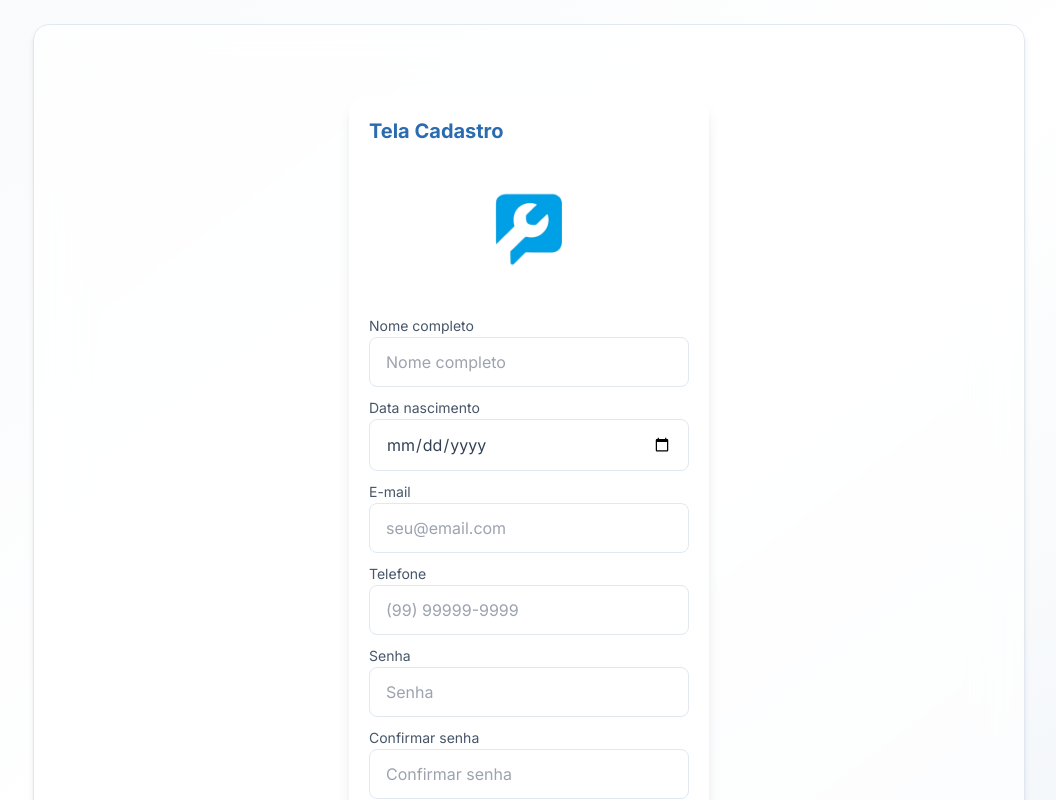
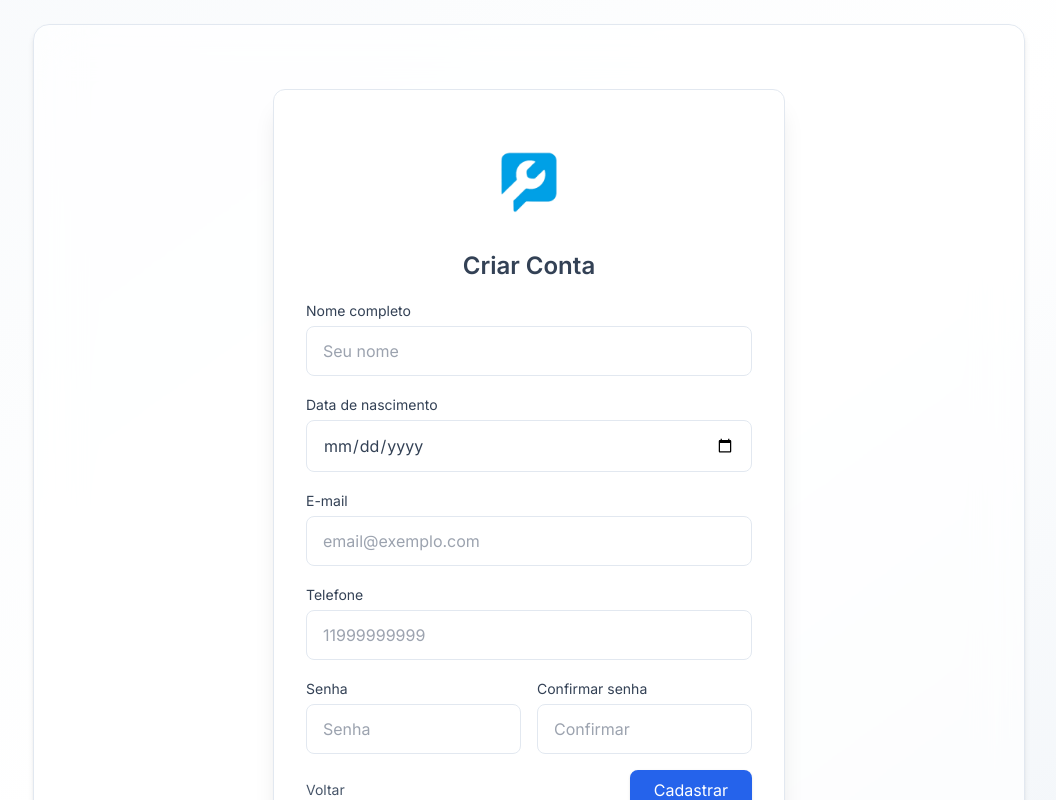
Before and after one commit to mirellisss/FixHub_front_final, a React (Vite) app: page /register in a window 1280 px wide. Shown: the top 800 px of the page, without its empty margins (111-1167 px from the left). Built offline with nearby package versions, Linux system fonts and the light colour scheme.

Commit message:
clean_code

```diff
--- a/src/components/SlideMenu.jsx
+++ b/src/components/SlideMenu.jsx
@@ -17,12 +17,12 @@ export default function SlideMenu({open, onClose}){
         <Link to="/settings" onClick={onClose} className="slide-item flex items-center gap-2">
           <FaCog className="w-4 h-4"/> Configurações
         </Link>
-        <Link to="/settings/account" onClick={onClose} className="slide-item flex items-center gap-2">
+        {/* <Link to="/settings/account" onClick={onClose} className="slide-item flex items-center gap-2">
           <FaUser className="w-4 h-4"/> Minha Conta
         </Link>
         <Link to="/settings/security" onClick={onClose} className="slide-item flex items-center gap-2">
           <FaLock className="w-4 h-4"/> Segurança
-        </Link>
+        </Link> */}
 
         {/* Nova aba de Perguntas Frequentes */}
         <Link to="/faq" onClick={onClose} className="slide-item flex items-center gap-2">
--- a/src/pages/Register.jsx
+++ b/src/pages/Register.jsx
@@ -1,19 +1,19 @@
 import React, { useState } from 'react';
 import { useNavigate } from 'react-router-dom';
 import FormCard from '../components/FormCard';
+import Swal from 'sweetalert2';
 
 const NAME_REGEX = /^[A-Za-záàâãéèêíïóôõöúçñÁÀÂÃÉÈÍÏÓÔÕÖÚÇÑ\s]+$/;
 const PHONE_REGEX = /^\d*$/;
 
 // Converte "2005-11-16" -> "16/11/2005"
-function formatarDataBR(dataISO) {
+function formatarDataParaBR(dataISO) {
   const [ano, mes, dia] = dataISO.split("-");
   return `${dia}/${mes}/${ano}`;
 }
 
 export default function Register() {
-  const [mensagem, setMensagem] = useState('');
-  const [isSubmitting, setIsSubmitting] = useState(false);
+  const navigate = useNavigate();
 
   const [nome, setNome] = useState('');
   const [dataNascimento, setDataNascimento] = useState('');
@@ -22,136 +22,103 @@ export default function Register() {
   const [senha, setSenha] = useState('');
   const [confirmarSenha, setConfirmarSenha] = useState('');
 
-  const navigate = useNavigate();
-
-  const handleNameChange = (event) => {
-    const value = event.target.value;
-    if (value === '' || NAME_REGEX.test(value)) {
-      setNome(value);
-    }
-  };
-
-  const handlePhoneChange = (event) => {
-    const value = event.target.value;
-    if (value === '' || PHONE_REGEX.test(value)) {
-      setTelefone(value);
-    }
-  };
-
   const handleSubmit = async (event) => {
     event.preventDefault();
-    setMensagem('');
 
     // -------- VALIDAÇÕES --------
-    if (!nome.trim() || !dataNascimento || !email.trim() || !telefone.trim() || !senha || !confirmarSenha) {
-      setMensagem('⚠️ Por favor, preencha todos os campos obrigatórios.');
+    if (!nome || !dataNascimento || !email || !telefone || !senha || !confirmarSenha) {
+      Swal.fire('Erro', 'Preencha todos os campos obrigatórios!', 'error');
       return;
     }
 
     if (!NAME_REGEX.test(nome.trim())) {
-      setMensagem('⚠️ O nome completo deve conter apenas letras e espaços.');
+      Swal.fire('Erro', 'O nome deve conter apenas letras e espaços.', 'error');
       return;
     }
 
     const numeroLimpo = telefone.replace(/\D/g, '');
-    if (numeroLimpo.length < 10) {
-      setMensagem('⚠️ O telefone deve ter no mínimo 10 dígitos.');
+    if (numeroLimpo.length < 10 || numeroLimpo.length > 11) {
+      Swal.fire('Erro', 'O telefone deve ter 10 ou 11 dígitos.', 'error');
       return;
     }
 
-    // -------- NOVA VALIDAÇÃO DE SENHA --------
     if (senha.length < 6) {
-      setMensagem('⚠️ A senha deve ter no mínimo 6 caracteres.');
+      Swal.fire('Erro', 'A senha deve ter no mínimo 6 caracteres.', 'error');
       return;
     }
 
     if (senha !== confirmarSenha) {
-      setMensagem('⚠️ As senhas digitadas não são iguais.');
+      Swal.fire('Erro', 'As senhas não coincidem!', 'error');
       return;
     }
 
-    setIsSubmitting(true);
-
     try {
+      // ------- JSON QUE A API EXIGE -------
       const payload = {
         nome: nome.trim(),
-        dataNascimento: formatarDataBR(dataNascimento),
+        dataNascimento: formatarDataParaBR(dataNascimento),
         telefone: numeroLimpo,
         email: email.trim(),
-        senha,
+        senha: senha
       };
 
-      const formBody = new URLSearchParams(payload).toString();
+      const response = await fetch(
+        'https://projeto-integrador-fixhub.onrender.com/api/fixhub/register',
+        {
+          method: 'POST',
+          headers: {
+            'Content-Type': 'application/json',
+            'Accept': 'application/json'
+          },
+          body: JSON.stringify(payload),
+        }
+      );
 
-      const response = await fetch("https://projeto-integrador-fixhub.onrender.com/api/fixhub/register", {
-        method: "POST",
-        headers: {
-          "Content-Type": "application/x-www-form-urlencoded",
-          "Accept": "application/json"
-        },
-        body: formBody
-      });
-
-      const responseData = await response.json().catch(() => null);
+      const data = await response.json().catch(() => null);
 
       if (!response.ok) {
-        setMensagem(`❌ Erro: ${responseData?.message || "Falha ao cadastrar usuário."}`);
+        Swal.fire('Erro', data?.message || 'Falha ao cadastrar usuário.', 'error');
         return;
       }
 
-      // SUCESSO
-      setMensagem(
-        responseData?.message
-          ? `🎉 ${responseData.message} Redirecionando...`
-          : "🎉 Usuário cadastrado com sucesso! Redirecionando..."
-      );
-
-      setTimeout(() => navigate("/"), 2000);
+      Swal.fire('Sucesso!', data?.message || 'Usuário cadastrado com sucesso!', 'success')
+        .then(() => navigate('/'));
 
     } catch (error) {
-      console.error("Erro ao conectar à API:", error);
-      setMensagem("❌ Erro ao conectar ao servidor. Tente novamente.");
-    } finally {
-      setIsSubmitting(false);
+      console.error('Erro no cadastro:', error);
+      Swal.fire('Erro', 'Falha ao conectar ao servidor.', 'error');
     }
   };
 
   return (
-    <div className="py-6">
-      <FormCard title="Tela Cadastro">
-        <div className="text-center">
-          <img src="/logo_fixhub.png" className="mx-auto w-24" alt="logo" />
+    <div className="flex justify-center py-10 px-4">
+      <div className="w-full max-w-lg bg-white/90 backdrop-blur-md shadow-xl rounded-xl p-8 border border-slate-200">
+
+        {/* logo */}
+        <div className="text-center mb-4">
+          <img src="/logo_fixhub.png" className="mx-auto w-20" alt="logo" />
+          <h1 className="text-2xl font-semibold mt-2 text-slate-700">
+            Criar Conta
+          </h1>
         </div>
 
-        <form onSubmit={handleSubmit} className="space-y-2">
-
-          {mensagem && (
-            <div
-              className={`text-sm p-3 rounded-lg font-medium text-center ${
-                mensagem.startsWith('🎉')
-                  ? 'bg-green-100 text-green-700'
-                  : 'bg-red-100 text-red-700'
-              }`}
-            >
-              {mensagem}
-            </div>
-          )}
+        <form onSubmit={handleSubmit} className="space-y-4">
 
           <div>
-            <label className="label">Nome completo</label>
+            <label className="text-sm font-medium text-slate-700">Nome completo</label>
             <input
-              className="input"
-              placeholder="Nome completo"
+              className="input bg-white border border-slate-300 rounded-lg w-full p-2 mt-1 focus:ring-2 focus:ring-blue-400"
+              placeholder="Seu nome"
               value={nome}
-              onChange={handleNameChange}
+              onChange={(e) => setNome(e.target.value)}
               maxLength={100}
             />
           </div>
 
           <div>
-            <label className="label">Data nascimento</label>
+            <label className="text-sm font-medium text-slate-700">Data de nascimento</label>
             <input
-              className="input"
+              className="input bg-white border border-slate-300 rounded-lg w-full p-2 mt-1 focus:ring-2 focus:ring-blue-400"
               type="date"
               value={dataNascimento}
               onChange={(e) => setDataNascimento(e.target.value)}
@@ -159,66 +126,70 @@ export default function Register() {
           </div>
 
           <div>
-            <label className="label">E-mail</label>
+            <label className="text-sm font-medium text-slate-700">E-mail</label>
             <input
-              className="input"
-              placeholder="seu@email.com"
+              className="input bg-white border border-slate-300 rounded-lg w-full p-2 mt-1 focus:ring-2 focus:ring-blue-400"
+              type="email"
+              placeholder="email@exemplo.com"
               value={email}
               onChange={(e) => setEmail(e.target.value)}
-              type="email"
             />
           </div>
 
           <div>
-            <label className="label">Telefone</label>
+            <label className="text-sm font-medium text-slate-700">Telefone</label>
             <input
-              className="input"
-              placeholder="(99) 99999-9999"
+              className="input bg-white border border-slate-300 rounded-lg w-full p-2 mt-1 focus:ring-2 focus:ring-blue-400"
+              placeholder="11999999999"
               value={telefone}
-              onChange={handlePhoneChange}
-              type="tel"
-              inputMode="numeric"
-              maxLength={15}
+              onChange={(e) => setTelefone(e.target.value)}
+              maxLength={11}
             />
           </div>
 
+          <div className="grid grid-cols-1 md:grid-cols-2 gap-4">
             <div>
-            <label className="label">Senha</label>
+              <label className="text-sm font-medium text-slate-700">Senha</label>
               <input
-              className="input"
+                className="input bg-white border border-slate-300 rounded-lg w-full p-2 mt-1 focus:ring-2 focus:ring-blue-400"
+                type="password"
                 placeholder="Senha"
-              type="password"
                 value={senha}
                 onChange={(e) => setSenha(e.target.value)}
               />
             </div>
 
             <div>
-            <label className="label">Confirmar senha</label>
+              <label className="text-sm font-medium text-slate-700">Confirmar senha</label>
               <input
-              className="input"
-              placeholder="Confirmar senha"
+                className="input bg-white border border-slate-300 rounded-lg w-full p-2 mt-1 focus:ring-2 focus:ring-blue-400"
                 type="password"
+                placeholder="Confirmar"
                 value={confirmarSenha}
                 onChange={(e) => setConfirmarSenha(e.target.value)}
               />
             </div>
+          </div>
 
-          <div className="flex justify-between items-center mt-2">
+          <div className="flex justify-between items-center mt-4">
             <button
+              type="button"
               className="text-sm text-slate-600 hover:underline"
-              type="button"
               onClick={() => navigate(-1)}
             >
               Voltar
             </button>
 
-            <button className="btn-primary" type="submit" disabled={isSubmitting}>
-              {isSubmitting ? 'Cadastrando...' : 'Cadastrar'}
+            <button
+              type="submit"
+              className="px-6 py-2 bg-blue-600 hover:bg-blue-700 text-white rounded-lg shadow transition"
+            >
+              Cadastrar
             </button>
           </div>
+
         </form>
-      </FormCard>
+      </div>
     </div>
   );
 }
--- a/src/pages/ReportCreate.jsx
+++ b/src/pages/ReportCreate.jsx
@@ -1,188 +1,209 @@
-import React, { useState } from 'react';
-import FormCard from '../components/FormCard';
-import { useNavigate } from 'react-router-dom';
-import Swal from 'sweetalert2';
+import React, { useState, useEffect } from 'react'
+import { useNavigate, useParams } from 'react-router-dom'
+import Swal from 'sweetalert2'
 
-export default function ReportCreate() {
-  const navigate = useNavigate();
+export default function ReportEdit() {
+  const { id } = useParams()
+  const navigate = useNavigate()
 
-  const [selectedLocation, setSelectedLocation] = useState("");
-  const [selectedArea, setSelectedArea] = useState("");
-  const [selectedCategory, setSelectedCategory] = useState("");
-  const [otherCategory, setOtherCategory] = useState("");
-  const [description, setDescription] = useState("");
-  const [image, setImage] = useState(null);
-  const [preview, setPreview] = useState(null);
-  const [mensagem, setMensagem] = useState('');
+  const [form, setForm] = useState({
+    andar: '',
+    descricaoLocalizacao: '',
+    localizacao: '',
+    descricaoTicketUsuario: '',
+    imagem: ''
+  })
 
-  const locations = ["Térreo", "Primeiro andar"];
-  const areas = ["Área externa", "Área interna"];
-  const categories = [
-    "Área de Embarque/Desembarque",
-    "Banheiro Feminino",
-    "Banheiro Masculino",
-    "Bilheteria",
-    "Catraca",
-    "Elevador",
-    "Escada Rolante",
-    "Estacionamento",
-    "Praça de Alimentação",
-    "Outros"
-  ];
+  const [preview, setPreview] = useState(null)
+  const [loading, setLoading] = useState(false)
 
+  // Buscar ticket
+  useEffect(() => {
+    const load = async () => {
+      const token = localStorage.getItem("authToken")
+      if (!token) return Swal.fire("Erro", "Usuário não autenticado", "error")
+
+      setLoading(true)
+
+      try {
+        const res = await fetch(
+          `https://projeto-integrador-fixhub.onrender.com/api/fixhub/tickets/detalhes/${id}`,
+          {
+            method: "GET",
+            headers: {
+              Authorization: `Bearer ${token}`,
+              Accept: "application/json",
+            },
+          }
+        )
+
+        const text = await res.text()
+        let data = null
+        try {
+          data = text ? JSON.parse(text) : null
+        } catch {
+          console.error("Erro ao parsear JSON:", text)
+          throw new Error()
+        }
+
+        if (!res.ok) throw new Error()
+
+        setForm({
+          andar: data.andar || "",
+          descricaoLocalizacao: data.descricaoLocalizacao || "",
+          localizacao: data.localizacao || "",
+          descricaoTicketUsuario: data.descricaoTicketUsuario || "",
+          imagem: data.imagem || "",
+        })
+
+        setPreview(data.imagem || null)
+
+      } catch {
+        Swal.fire("Erro", "Não foi possível carregar esse ticket.", "error")
+      } finally {
+        setLoading(false)
+      }
+    }
+
+    load()
+  }, [id])
+
+  // Atualização dos inputs
+  const handleChange = (e) => {
+    const { name, value } = e.target
+    setForm((prev) => ({ ...prev, [name]: value }))
+  }
+
+  // Upload IGUAL ao ReportCreate
   const handleImageChange = (e) => {
-    const file = e.target.files[0];
-    setImage(file);
-    setPreview(file ? URL.createObjectURL(file) : null);
-  };
+    const file = e.target.files[0]
+    if (file) {
+      const reader = new FileReader()
+      reader.onloadend = () => {
+        setForm((prev) => ({ ...prev, imagem: reader.result }))
+        setPreview(URL.createObjectURL(file))
+      }
+      reader.readAsDataURL(file)
+    }
+  }
 
   const handleSubmit = async (e) => {
-    e.preventDefault();
-    setMensagem("");
+    e.preventDefault()
 
-    if (!selectedLocation) return setMensagem("⚠️ Selecione o Local.");
-    if (!selectedArea) return setMensagem("⚠️ Selecione a Área.");
-    if (!selectedCategory) return setMensagem("⚠️ Selecione a Categoria.");
-    if (selectedCategory === "Outros" && !otherCategory.trim())
-      return setMensagem("⚠️ Descreva a categoria 'Outros'.");
-    if (!description.trim())
-      return setMensagem("⚠️ A descrição do problema é obrigatória.");
-
-    const categoriaFinal = selectedCategory === "Outros" ? otherCategory : selectedCategory;
-
-    const token = localStorage.getItem('authToken');
-    if (!token) {
-      Swal.fire("Erro", "Usuário não autenticado.", "error");
-      return;
-    }
-
-    const reportData = {
-      idUsuario: 1,
-      andar: selectedLocation,
-      localizacao: categoriaFinal,
-      descricaoLocalizacao: selectedArea,
-      descricaoTicketUsuario: description,
-      imagem: image ? image.name : null
-    };
+    const token = localStorage.getItem("authToken")
+    if (!token) return Swal.fire("Erro", "Usuário não autenticado", "error")
 
     try {
-      const response = await fetch("https://projeto-integrador-fixhub.onrender.com/api/fixhub/tickets", {
-        method: "POST",
-        headers: {
-          "Content-Type": "application/json",
-          "Authorization": `Bearer ${token}`
-        },
-        body: JSON.stringify(reportData)
-      });
+      const payload = {
+        andar: form.andar,
+        descricaoLocalizacao: form.descricaoLocalizacao,
+        localizacao: form.localizacao,
+        descricaoTicketUsuario: form.descricaoTicketUsuario,
+        imagem: form.imagem
+      }
 
-      if (!response.ok) throw new Error();
+      const res = await fetch(
+        `https://projeto-integrador-fixhub.onrender.com/api/fixhub/tickets/${id}`,
+        {
+          method: "PUT",
+          headers: {
+            Authorization: `Bearer ${token}`,
+            "Content-Type": "application/json",
+            Accept: "application/json",
+          },
+          body: JSON.stringify(payload),
+        }
+      )
 
-      Swal.fire("Sucesso!", "Report enviado com sucesso!", "success");
-      navigate("/reports");
+      if (!res.ok) throw new Error()
 
-    } catch (err) {
-      Swal.fire("Erro", "Não foi possível enviar o report.", "error");
+      Swal.fire("Sucesso!", "Ticket atualizado com sucesso!", "success")
+      navigate(`/reports/${id}`)
+
+    } catch {
+      Swal.fire("Erro", "Não foi possível editar o ticket.", "error")
     }
-  };
-
-  const renderSelect = (label, options, placeholder, value, onChange, disabled) => (
-    <div className="flex flex-col gap-1">
-      <label className="font-medium text-sm text-gray-700">
-        {label} <span className="text-red-500">*</span>
-      </label>
-
-      <div className="relative">
-        <select
-          className="w-full border rounded-xl p-3 bg-white appearance-none shadow-sm
-                     focus:ring-2 focus:ring-blue-400 transition-all cursor-pointer"
-          value={value}
-          onChange={(e) => onChange(e.target.value)}
-          disabled={disabled}
-        >
-          <option value="" disabled>{placeholder}</option>
-          {options.map(opt => (
-            <option key={opt} value={opt}>{opt}</option>
-          ))}
-        </select>
-
-        <span className="absolute right-3 top-3 text-gray-400 pointer-events-none">
-          ▼
-        </span>
-      </div>
-    </div>
-  );
+  }
 
   return (
-    <div className="py-8">
-      <div className="max-w-xl mx-auto bg-white shadow-xl rounded-2xl border border-gray-200 overflow-hidden">
+    <div className="max-w-3xl mx-auto mt-10 bg-white rounded-2xl shadow-lg p-6">
 
-        {/* HEADER PREMIUM */}
-        <div className="bg-gradient-to-r from-blue-600 to-blue-500 text-white py-6 px-6">
-          <h2 className="text-xl font-semibold tracking-tight">Criar Report</h2>
-          <p className="text-blue-100 text-sm mt-1">Descreva o problema encontrado</p>
-        </div>
+      <h2 className="text-2xl font-bold text-sky-700 border-b pb-3">
+        Editar Ticket #{id}
+      </h2>
 
-        <form onSubmit={handleSubmit} className="p-6 space-y-5">
+      {loading ? (
+        <div className="py-6 text-center text-gray-500">Carregando...</div>
+      ) : (
+        <form onSubmit={handleSubmit} className="mt-6 space-y-5">
 
-          {/* MENSAGEM */}
-          {mensagem && (
-            <div className={`p-3 rounded-lg text-center font-medium text-sm
-              ${mensagem.startsWith("⚠️")
-                ? "bg-red-50 text-red-600"
-                : "bg-green-50 text-green-700"}`}>
-              {mensagem}
-            </div>
-          )}
+          {/* ANDAR */}
+          <div>
+            <label className="font-medium">Andar</label>
+            <input
+              type="text"
+              name="andar"
+              value={form.andar}
+              onChange={handleChange}
+              className="w-full p-3 border rounded-xl shadow-sm focus:ring-2 focus:ring-blue-400"
+            />
+          </div>
 
-          {/* SELECTS */}
-          {renderSelect("Local", locations, "Selecione um local", selectedLocation, setSelectedLocation)}
-          {selectedLocation && renderSelect("Área", areas, "Selecione uma área", selectedArea, setSelectedArea)}
-          {selectedArea && renderSelect("Categoria", categories, "Selecione uma categoria", selectedCategory, setSelectedCategory)}
+          {/* ÁREA */}
+          <div>
+            <label className="font-medium">Área</label>
+            <input
+              type="text"
+              name="descricaoLocalizacao"
+              value={form.descricaoLocalizacao}
+              onChange={handleChange}
+              className="w-full p-3 border rounded-xl shadow-sm focus:ring-2 focus:ring-blue-400"
+            />
+          </div>
 
-          {/* OUTROS */}
-          {selectedCategory === "Outros" && (
-            <div>
-              <label className="font-medium text-sm">Descreva Outros *</label>
-              <input
-                type="text"
-                className="w-full border rounded-xl p-3 shadow-sm focus:ring-2 focus:ring-blue-400"
-                placeholder="Descreva a categoria"
-                value={otherCategory}
-                onChange={(e) => setOtherCategory(e.target.value)}
-              />
-            </div>
-          )}
+          {/* LOCAL */}
+          <div>
+            <label className="font-medium">Local</label>
+            <input
+              type="text"
+              name="localizacao"
+              value={form.localizacao}
+              onChange={handleChange}
+              className="w-full p-3 border rounded-xl shadow-sm focus:ring-2 focus:ring-blue-400"
+            />
+          </div>
 
           {/* DESCRIÇÃO */}
           <div>
-            <label className="font-medium text-sm">Descrição *</label>
+            <label className="font-medium">Descrição *</label>
             <textarea
-              className="w-full border rounded-xl p-3 shadow-sm focus:ring-2 focus:ring-blue-400"
+              name="descricaoTicketUsuario"
+              value={form.descricaoTicketUsuario}
+              onChange={handleChange}
               rows="4"
-              placeholder="Descreva o problema encontrado"
-              value={description}
-              onChange={(e) => setDescription(e.target.value)}
+              className="w-full p-3 border rounded-xl shadow-sm focus:ring-2 focus:ring-blue-400"
             />
           </div>
 
-          {/* IMAGEM */}
+          {/* UPLOAD IGUAL AO ReportCreate */}
           <div>
             <label className="font-medium text-sm">Adicionar Imagem (opcional)</label>
+
             <input
               type="file"
               accept="image/*"
-              className="mt-1 block w-full text-sm text-gray-600 file:py-2 file:px-4
-                         file:border-0 file:rounded-lg file:bg-blue-50 file:text-blue-600
-                         hover:file:bg-blue-100"
+              className="mt-1 block w-full text-sm text-gray-600
+                         file:py-2 file:px-4 file:border-0 file:rounded-lg
+                         file:bg-blue-50 file:text-blue-600 hover:file:bg-blue-100"
               onChange={handleImageChange}
             />
 
             {preview && (
               <div className="mt-3">
-                <p className="text-sm font-medium mb-1">Pré-visualização:</p>
+                <p className="text-sm font-medium">Pré-visualização:</p>
                 <img
                   src={preview}
-                  className="max-h-48 rounded-xl shadow-lg border border-gray-200 object-cover"
+                  className="max-h-48 rounded-xl shadow-lg border object-cover mt-1"
                   alt="preview"
                 />
               </div>
@@ -190,34 +211,25 @@ export default function ReportCreate() {
           </div>
 
           {/* BOTÕES */}
-          <div className="flex justify-end gap-3 pt-3">
+          <div className="flex justify-between pt-6">
             <button
-              type="reset"
-              className="px-4 py-2 rounded-xl border border-gray-300 text-gray-600 hover:bg-gray-100 transition"
-              onClick={() => {
-                setSelectedLocation("");
-                setSelectedArea("");
-                setSelectedCategory("");
-                setOtherCategory("");
-                setDescription("");
-                setImage(null);
-                setPreview(null);
-                setMensagem('');
-              }}
+              type="button"
+              onClick={() => navigate(`/reports/${id}`)}
+              className="px-4 py-2 rounded-xl border border-gray-300 text-gray-600 hover:bg-gray-100"
             >
-              Limpar
+              Cancelar
             </button>
 
             <button
               type="submit"
-              className="px-5 py-2 rounded-xl bg-blue-600 text-white font-semibold shadow hover:bg-blue-700 transition"
+              className="px-5 py-2 rounded-xl bg-blue-600 text-white font-semibold shadow hover:bg-blue-700"
             >
-              Enviar Report
+              Salvar Alterações
             </button>
           </div>
 
         </form>
-      </div>
+      )}
     </div>
-  );
+  )
 }
--- a/src/pages/ReportEdit.jsx
+++ b/src/pages/ReportEdit.jsx
@@ -238,4 +238,3 @@ export default function ReportEdit() {
     </div>
   )
 }
-// ...existing code...
```
Lines whose indentation alone changed are shown as unchanged.
